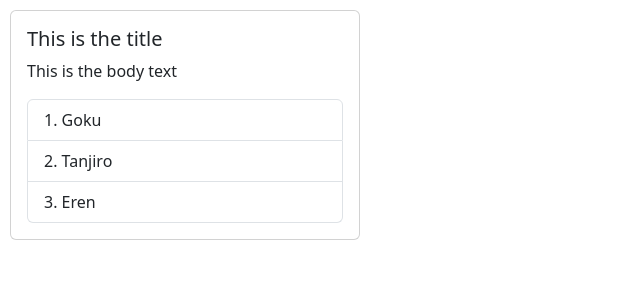
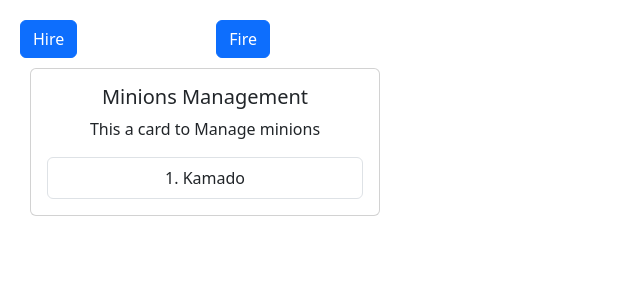
Before and after one commit to EduirBR/react-tuto-hm, a React (Vite) app: page / in a window 1280 px wide. Shown: the top 300 px of the page, without its empty margins (0-640 px from the left). Built offline with nearby package versions, Linux system fonts and the light colour scheme.

Commit message:
challenge add and del minions

```diff
--- /dev/null
+++ b/src/APP2.tsx
@@ -0,0 +1,67 @@
+import { CSSProperties, useState } from "react";
+import Card, { CardBody } from "./components/Card";
+import List from "./components/List";
+import Button from "./components/button";
+
+function App2() {
+    const [minionsList, setState] = useState(["Kamado"]);
+
+    const bodyCss: CSSProperties = {
+        margin: "20px",
+        textAlign: "center",
+    };
+
+    const buttonCSS: CSSProperties = {
+        width: "250px",
+        display: "flex",
+        justifyContent: "space-between",
+    };
+
+    const addButton = {
+        class: "btn-primary",
+        text: "Hire",
+    };
+    const addFun = () => {
+        let minions = minionsList.filter((i) => i.includes("Minion"));
+        if (minions.length > 0) {
+            let lastMinion = minions[minions.length - 1];
+            const words: string[] = lastMinion.split(" ");
+            const mindex: number = Number(words[words.length - 1]);
+            setState([...minionsList, `Minion ${mindex + 1}`]);
+            return;
+        }
+
+        setState([...minionsList, "Minion 1"]);
+    };
+    const subsButton = {
+        class: "btn-primary",
+        text: "Fire",
+    };
+
+    const subsFun = () => {
+        if (minionsList.length == 0) {
+            alert("There is non one to fire");
+            return;
+        }
+        minionsList.pop();
+        setState([...minionsList]);
+    };
+
+    return (
+        <div style={bodyCss}>
+            <div style={buttonCSS}>
+                <Button typeClass={addButton} func={addFun} />
+                <Button typeClass={subsButton} func={subsFun} />
+            </div>
+            <Card>
+                <CardBody
+                    bodyText={"This a card to Manage minions"}
+                    title={"Minions Management"}
+                />
+                <List data={minionsList} />
+            </Card>
+        </div>
+    );
+}
+
+export default App2;
--- a/src/App.tsx
+++ b/src/App.tsx
@@ -1,12 +1,25 @@
+import { useState } from "react";
+import Button from "./components/button";
 import Card, { CardBody } from "./components/Card";
 import List from "./components/List";
 
 function App() {
-    const characters = ["Goku", "Tanjiro", "Eren"];
+    const characters: string[] = ["Goku", "Tanjiro", "Eren"];
     const handleSelect = (e: string) => {
         console.log(e);
     };
+    const [clicked, setState] = useState(false);
+
+    const typeClass = clicked
+        ? { class: "btn-secondary", text: "loading..." }
+        : { class: "btn-primary", text: "Primary" };
+
+    const changeState = () => {
+        setState(true);
+    };
+
     return (
+        <div>
             <Card>
                 <CardBody
                     title={"This is the title"}
@@ -14,6 +27,12 @@ function App() {
                 />
                 <List data={characters} onSelect={handleSelect} />
             </Card>
+            <Button
+                func={changeState}
+                clicked={clicked}
+                typeClass={typeClass}
+            />
+        </div>
     );
 }
 
--- /dev/null
+++ b/src/components/Button.tsx
@@ -0,0 +1,31 @@
+import { CSSProperties, MouseEventHandler } from "react";
+
+interface ButtonProps {
+    func: MouseEventHandler;
+    clicked?: boolean;
+    typeClass: {
+        class: string;
+        text: string;
+    };
+}
+
+function Button({ func, clicked, typeClass }: ButtonProps) {
+    const cssStyle: CSSProperties = {
+        // display: "flex",
+        // justifyContent: "center",
+    };
+
+    return (
+        <div style={cssStyle}>
+            <button
+                className={`btn ${typeClass.class}`}
+                onClick={func}
+                disabled={clicked}
+            >
+                {typeClass.text}
+            </button>
+        </div>
+    );
+}
+
+export default Button;
--- a/src/components/List.tsx
+++ b/src/components/List.tsx
@@ -15,9 +15,11 @@ function List({ data, onSelect }: Props) {
         onSelect?.(e);
     };
 
+    let hasData: boolean = List.length > 0;
+
     return (
         <ul className="list-group">
-            {List.length
+            {hasData
                 ? data.map((d, index) => (
                       <li
                           onClick={() => handleClick(d, index)}
--- a/src/main.tsx
+++ b/src/main.tsx
@@ -2,9 +2,10 @@ import { StrictMode } from "react";
 import { createRoot } from "react-dom/client";
 import "bootstrap/dist/css/bootstrap.min.css";
 import App from "./App.tsx";
+import App2 from "./APP2.tsx";
 
 createRoot(document.getElementById("root")!).render(
     <StrictMode>
-        <App />
+        <App2 />
     </StrictMode>
 );
```
Lines whose indentation alone changed are shown as unchanged.
